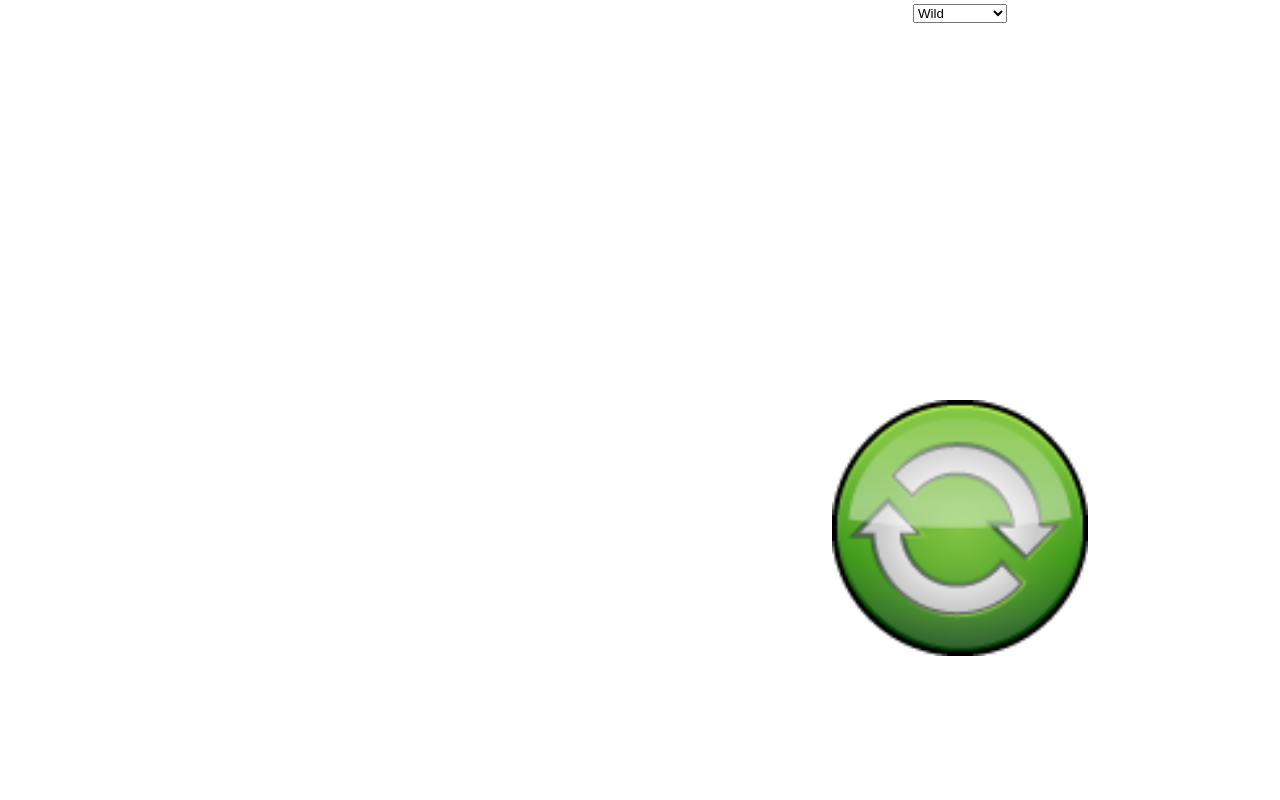
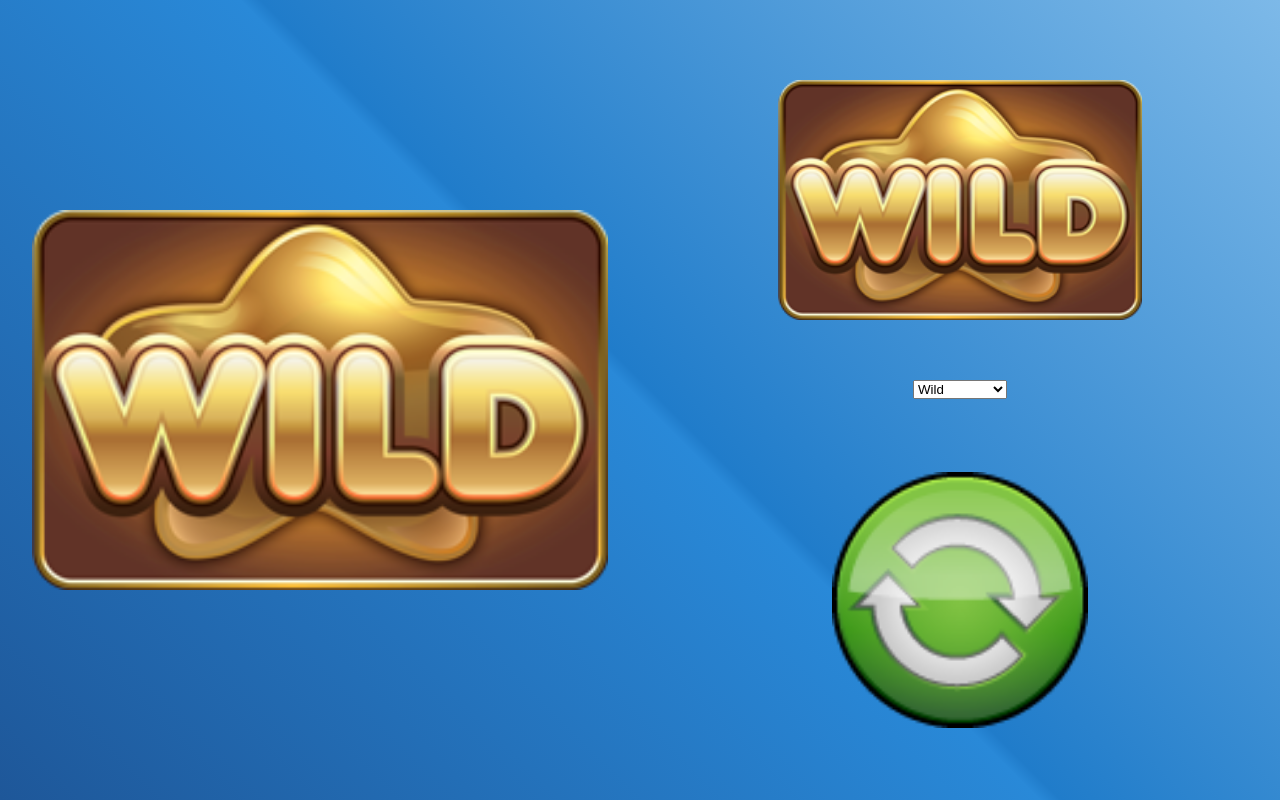
Before and after one commit to krowal/spin-game, a plain HTML site: page index.html in a window 1280 px wide. Drawn offline with Linux system fonts and the light colour scheme.

Commit message:
changed images preloading approach, preloading also button images, displaying test image on canvas

```diff
--- a/images.json
+++ b/images.json
@@ -1,10 +1,15 @@
 {
     "symbols":[
-        {"key":"SYM1", "name":"Wild"},
-        {"key":"SYM3", "name":"Strawberry"},
-        {"key":"SYM4", "name":"Pineapple"},
-        {"key":"SYM5", "name":"Lemon"},
-        {"key":"SYM6", "name":"Watermelon"},
-        {"key":"SYM7", "name":"Grapes"}
+        {"key":"SYM1", "name":"Wild", "path":"SYM1.png"},
+        {"key":"SYM3", "name":"Strawberry", "path": "SYM3.png"},
+        {"key":"SYM4", "name":"Pineapple", "path": "SYM4.png"},
+        {"key":"SYM5", "name":"Lemon", "path": "SYM5.png"},
+        {"key":"SYM6", "name":"Watermelon", "path": "SYM6.png"},
+        {"key":"SYM7", "name":"Grapes", "path": "SYM7.png"}
+    ],
+
+    "images":[
+        "SYM1.png", "SYM3.png", "SYM4.png", "SYM5.png", "SYM6.png", "SYM7.png",
+        "BTN_Spin.png", "BTN_Spin_d.png"
     ]
 }
--- a/index.html
+++ b/index.html
@@ -4,7 +4,7 @@
     <meta charset="UTF-8">
     <title></title>
     <link href="style.css" rel="stylesheet" />
-    <meta name="viewport" content="width=device-width, initial-scale=1">
+    <meta name="viewport" content="width=device-width, initial-scale=1, maximum-scale=1.0, user-scalable=0">
 </head>
 <body>
 <div class="main-wrapper">
@@ -12,18 +12,17 @@
         <span>Loading</span>
     </div>
     <div class="roll-section col-6">
-        <canvas id="canvas"></canvas>
+        <canvas width="235" height="155" id="canvas"></canvas>
     </div>
     <div class="control-section col-6">
         <div class="row-6">
-            <select id="choice"></select>
+            <div class="choice-container"><select id="choice"></select></div>
             <div class="choice_display" id="choice_display">
-                <div class="label" id="choice_label"></div>
                 <div class="symbol" id="choice_symbol"></div>
             </div>
         </div>
         <div class="row-6">
-            <div class="roll-button" id="roll_button"></div>
+            <div class="roll-button" id="spin_button"></div>
         </div>
     </div>
 </div>
--- a/main.js
+++ b/main.js
@@ -1,6 +1,7 @@
 (function()
 {
     this.symbols = {};
+    this.images = {};
 
     var $ = function(id){
         return document.getElementById(id);
@@ -8,27 +9,48 @@
 
     var Renderer = new (function(_context)
     {
+        var ctx;
 
+        this.draw = function()
+        {
+            ctx.drawImage(_context.images["SYM1.png"], 0, 0);
+        };
+
+        this.init = function(){
+            ctx = _context.DOM.canvas.getContext('2d');
+            this.draw();
+        };
     })(this);
 
     var Game = new (function(_context)
     {
-        this.onChoiceChange = function(c)
+        this.onChoiceChange = function(e)
         {
-            var val = c.target.value;
-            var img = _context.symbols[val].img;
+            var val = e.target.value;
+            this.symbolPreview(val);
+        };
+
+        this.onSpinClick = function()
+        {
+            //TODO:start spin
+            _context.DOM.spinButton.classList.add('disabled');
+        };
+
+        this.symbolPreview = function(symbol)
+        {
+            var img = _context.symbols[symbol].img;
             _context.DOM.choice.symbol.innerHTML = "";
 
             _context.DOM.choice.symbol.appendChild(
                 img
             );
-
             img.classList.add("pop-in");
         };
 
         this.start = function()
         {
-            console.log(_context.DOM.choice.select.value);
+            this.symbolPreview(_context.DOM.choice.select.value);
+            Renderer.init();
         };
     })(this);
 
@@ -42,10 +64,11 @@
                 symbol: $("choice_symbol")
             },
             canvas: $("canvas"),
-            spinButton: $("spinButton")
+            spinButton: $("spin_button")
         };
 
-        this.DOM.choice.select.addEventListener('change', Game.onChoiceChange);
+        this.DOM.choice.select.addEventListener('change', Game.onChoiceChange.bind(Game));
+        this.DOM.spinButton.addEventListener('touchstart', Game.onSpinClick.bind(Game));
 
         var fillOptions = function(options)
         {
@@ -65,7 +88,6 @@
             var amountToLoad = 0;
             for(var i in list)
             {
-                var symbol = list[i];
                 amountToLoad++;
                 var img = new Image();
                 img.onload = function()
@@ -74,10 +96,11 @@
                     if(amountToLoad == 0)
                         onLoadCallback();
                 };
-                img.src = "img/" + symbol.key + ".png";
-                symbol.img = img;
+                img.src = "img/" + list[i];
+                this.images[list[i]] = img;
             }
-        };
+            console.log(this.images)
+        }.bind(this);
 
         var loadJSON = function(path, callback)
         {
@@ -100,24 +123,26 @@
         {
             for(var i=0; i < list.length; i++)
             {
-                this.symbols[list[i].key] = list[i];
+                var symbol = list[i];
+                symbol.img = this.images[symbol.path];
+                this.symbols[list[i].key] = symbol;
             }
 
             fillOptions(this.symbols);
-            fetchImages(this.symbols, function()
-            {
+        }.bind(this);
+
+        loadJSON("images.json", function(data)
+        {
+            fetchImages(data.images, function(){
+                initSymbols(data.symbols);
+
                 this.DOM.overlay.className += " fading-out";
                 setTimeout(function(){
                     this.DOM.overlay.style.display = "none";
                 }.bind(this), 500);
+
                 Game.start();
             }.bind(this));
-        }.bind(this);
-
-        loadJSON("images.json", function(data)
-        {
-            if(data.symbols)
-                initSymbols(data.symbols);
         });
     };
 
--- a/style.scss
+++ b/style.scss
@@ -6,7 +6,19 @@ body, html{
     font-family:"Titillium Web";
 }
 
+html{
+    background: rgb(30,87,153); /* Old browsers */
+    background: -moz-linear-gradient(45deg, rgba(30,87,153,1) 0%, rgba(41,137,216,1) 50%, rgba(32,124,202,1) 51%, rgba(125,185,232,1) 100%); /* FF3.6+ */
+    background: -webkit-gradient(linear, left bottom, right top, color-stop(0%,rgba(30,87,153,1)), color-stop(50%,rgba(41,137,216,1)), color-stop(51%,rgba(32,124,202,1)), color-stop(100%,rgba(125,185,232,1))); /* Chrome,Safari4+ */
+    background: -webkit-linear-gradient(45deg, rgba(30,87,153,1) 0%,rgba(41,137,216,1) 50%,rgba(32,124,202,1) 51%,rgba(125,185,232,1) 100%); /* Chrome10+,Safari5.1+ */
+    background: -o-linear-gradient(45deg, rgba(30,87,153,1) 0%,rgba(41,137,216,1) 50%,rgba(32,124,202,1) 51%,rgba(125,185,232,1) 100%); /* Opera 11.10+ */
+    background: -ms-linear-gradient(45deg, rgba(30,87,153,1) 0%,rgba(41,137,216,1) 50%,rgba(32,124,202,1) 51%,rgba(125,185,232,1) 100%); /* IE10+ */
+    background: linear-gradient(45deg, rgba(30,87,153,1) 0%,rgba(41,137,216,1) 50%,rgba(32,124,202,1) 51%,rgba(125,185,232,1) 100%); /* W3C */
+    filter: progid:DXImageTransform.Microsoft.gradient( startColorstr='#1e5799', endColorstr='#7db9e8',GradientType=1 ); /* IE6-9 fallback on horizontal gradient */
+}
+
 .main-wrapper{
+    text-align:center;
     width:100vw;
     height:100vh;
 
@@ -16,19 +28,19 @@ body, html{
         height:100%;
         position:absolute;
         z-index:1;
-        background:#000;
+        background:black;
         line-height:100vh;
         text-align:center;
         font-size:2em;
         color:lime;
-        text-shadow: 0px 0px 5px #fff;
+        text-shadow: 0 0 5px #fff;
         span{
             transition:left 0.5s ease-in-out;
             display:inline-block;
             width:100px;
             text-align:center;
             position:relative;
-            left:0px;
+            left:0;
         }
 
         &.fading-out{
@@ -41,17 +53,24 @@ body, html{
 }
 
 .col-6{
-    text-align:center;
     float:left;
+    position:relative;
     width:50%;
     height:100%;
 }
+
 .row-6{
     height:50%;
+    position:relative;
 }
 
 .choice_display{
-    @keyframes popIn{
+    position: absolute;
+    top:50%;
+    left:50%;
+    margin:-15vh auto auto -22.7vh;
+
+    @keyframes pop-in{
         40%{transform:scale(1.2)}
         70%{transform:scale(0.9)}
         93%{transform:scale(1.05)}
@@ -62,7 +81,7 @@ body, html{
         transform:scale(0);
         height:30vh;
         &.pop-in{
-            animation:popIn 0.3s linear;
+            animation:pop-in 0.3s linear;
             transform:scale(1);
         }
     }
@@ -72,25 +91,54 @@ body, html{
     }
 }
 
+.choice-container{
+    position:absolute;
+    bottom:0;
+    width:100%;
+}
+
 .roll-button{
     display:inline-block;
-    background:url(img/BTN_Spin.png);
+    background-image:url(img/BTN_Spin.png);
     width:20vw;
     height:20vw;
-    background-size:cover;
+    background-size:cover !important;
+    position:absolute;
+    top:50%;
+    left:50%;
+    margin:-10vw auto auto -10vw;
+    &.disabled{
+        background-image:url(img/BTN_Spin_d.png);
+    }
+}
+
+#canvas{
+    position:absolute;
+    top:50%;
+    left:50%;
+    margin:-14.84vw auto auto -22.5vw;
+    width:45vw;
+    height:29.68vw;
 }
 
 @media all and (orientation:portrait) {
+    #canvas{
+        width:45vh;
+        height:29.68vh;
+        margin:-14.84vh auto auto -22.5vh;
+    }
+
     .choice_display{
+        margin:-15vw auto auto -22.7vw;
         img{
             height:30vw;
         }
     }
 
     .roll-button{
-        background:url(img/BTN_Spin.png);
         width:20vh;
         height:20vh;
+        margin:-10vh auto auto -10vh;
     }
 
     .col-6{
```
Also changed, not shown: style.css, 1 other file.
